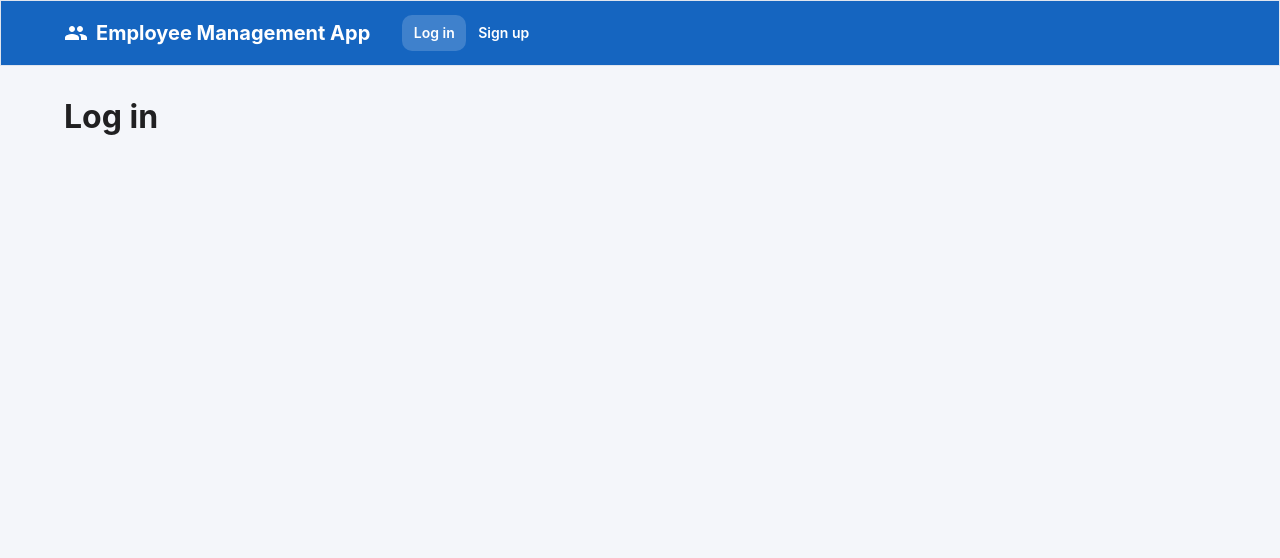
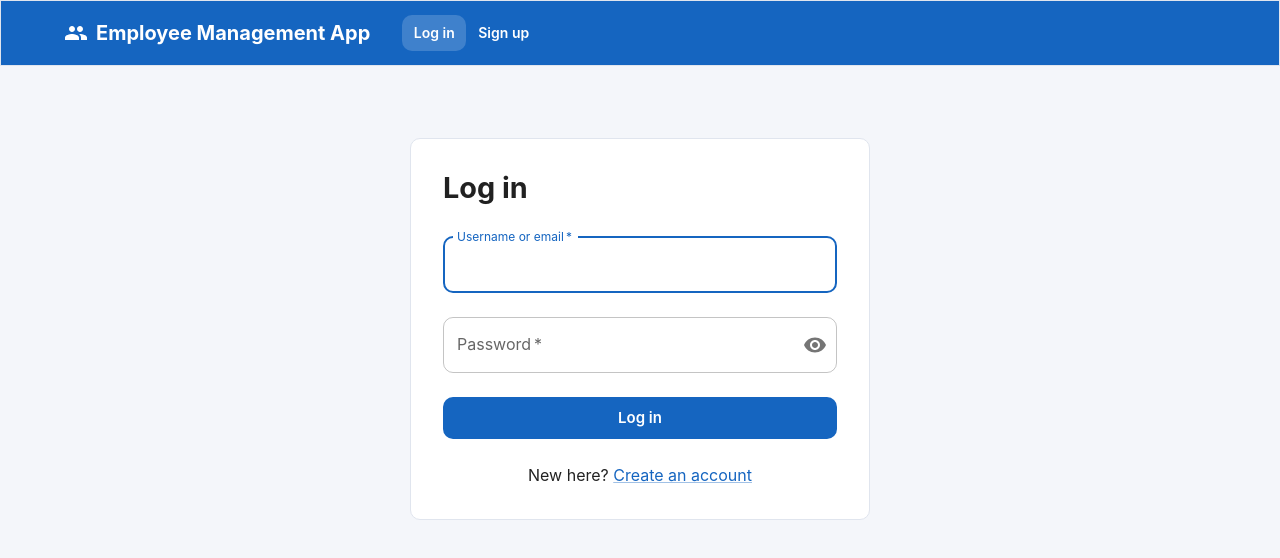
Before and after one commit to TH3DeadEye/101555606_comp3123_assignment2_reactjs, a React (Vite) app in the folder frontend/: page /login in a window 1280 px wide. Shown: the top 558 px of the page. Built offline with nearby package versions, Linux system fonts and the light colour scheme; no server answers.

Commit message:
feat(frontend): add login page with session notices and error handling

```diff
--- a/frontend/src/pages/LoginPage.tsx
+++ b/frontend/src/pages/LoginPage.tsx
@@ -1,11 +1,146 @@
+import Alert from '@mui/material/Alert';
+import Box from '@mui/material/Box';
+import Button from '@mui/material/Button';
+import CircularProgress from '@mui/material/CircularProgress';
+import Link from '@mui/material/Link';
 import Typography from '@mui/material/Typography';
+import { useMutation } from '@tanstack/react-query';
+import { useRef, useState, type SyntheticEvent } from 'react';
+import { Link as RouterLink, useLocation, useNavigate } from 'react-router-dom';
+import type { LoginPayload } from '../api/types';
+import { AuthCard } from '../components/AuthCard';
+import { PasswordField } from '../components/PasswordField';
+import { TextInput } from '../components/TextInput';
+import { useAuth } from '../hooks/useAuth';
+import { useFocusFirstInvalid } from '../hooks/useFocusFirstInvalid';
 import { usePageTitle } from '../hooks/usePageTitle';
+import { toAppError } from '../utils/errors';
+import { buildLoginPayload, validateLoginIdentifier, validateLoginPassword } from '../utils/validation';
+
+type Field = 'identifier' | 'password';
+
+const SESSION_NOTICES = {
+  expired: 'Your session has expired. Please log in again.',
+  invalid: 'Your session is no longer valid. Please log in again.',
+} as const;
 
 export default function LoginPage() {
   usePageTitle('Log in');
+  const auth = useAuth();
+  const navigate = useNavigate();
+  const formRef = useRef<HTMLFormElement>(null);
+
+  // Signup sends the new username along, so the user only has to type a password.
+  const registeredUsername = (useLocation().state as { registeredUsername?: string } | null)?.registeredUsername;
+
+  const [values, setValues] = useState<Record<Field, string>>({ identifier: registeredUsername ?? '', password: '' });
+  const [touched, setTouched] = useState<Partial<Record<Field, boolean>>>({});
+  const [serverErrors, setServerErrors] = useState<Partial<Record<Field, string>>>({});
+  const [formError, setFormError] = useState<string | null>(null);
+  const [attempts, setAttempts] = useState(0);
+  const mutation = useMutation({ mutationFn: (payload: LoginPayload) => auth.login(payload) });
+
+  useFocusFirstInvalid(formRef, attempts);
+
+  const clientErrors: Record<Field, string | null> = {
+    identifier: validateLoginIdentifier(values.identifier),
+    password: validateLoginPassword(values.password),
+  };
+  const errorFor = (field: Field): string | null =>
+    touched[field] || attempts > 0 ? (clientErrors[field] ?? serverErrors[field] ?? null) : null;
+
+  const setField = (field: Field, value: string) => {
+    setValues((current) => ({ ...current, [field]: value }));
+    setServerErrors((current) => ({ ...current, [field]: undefined }));
+    setFormError(null);
+  };
+  const touch = (field: Field) => setTouched((current) => ({ ...current, [field]: true }));
+
+  const handleSubmit = async (event: SyntheticEvent) => {
+    event.preventDefault();
+    setAttempts((count) => count + 1);
+    setFormError(null);
+    if (Object.values(clientErrors).some(Boolean)) return;
+
+    try {
+      await mutation.mutateAsync(buildLoginPayload(values.identifier, values.password));
+      navigate('/employees', { replace: true });
+    } catch (error) {
+      const appError = toAppError(error);
+      const mapped: Partial<Record<Field, string>> = {};
+      const identifierMessage = appError.fieldErrors.username?.[0] ?? appError.fieldErrors.email?.[0];
+      if (identifierMessage) mapped.identifier = identifierMessage;
+      if (appError.fieldErrors.password?.[0]) mapped.password = appError.fieldErrors.password[0];
+      setServerErrors(mapped);
+      // A wrong password is deliberately not pinned to one field: the message
+      // must not reveal whether the username or the password was the problem.
+      setFormError(Object.keys(mapped).length > 0 ? null : appError.message);
+      setAttempts((count) => count + 1);
+    }
+  };
+
   return (
-    <Typography variant="h1" component="h1">
-      Log in
-    </Typography>
+    <AuthCard title="Log in">
+      {registeredUsername && (
+        <Alert severity="success" sx={{ mb: 2 }}>
+          Your account has been created. Log in to get started.
+        </Alert>
+      )}
+      {auth.sessionNotice && (
+        <Alert severity="warning" sx={{ mb: 2 }}>
+          {SESSION_NOTICES[auth.sessionNotice]}
+        </Alert>
+      )}
+
+      <Box component="form" ref={formRef} onSubmit={handleSubmit} noValidate>
+        <TextInput
+          id="login-identifier"
+          label="Username or email"
+          value={values.identifier}
+          onChange={(value) => setField('identifier', value)}
+          onBlur={() => touch('identifier')}
+          error={errorFor('identifier')}
+          autoComplete="username"
+          required
+          autoFocus={!registeredUsername}
+          disabled={mutation.isPending}
+        />
+        <PasswordField
+          id="login-password"
+          label="Password"
+          value={values.password}
+          onChange={(value) => setField('password', value)}
+          onBlur={() => touch('password')}
+          error={errorFor('password')}
+          autoComplete="current-password"
+          disabled={mutation.isPending}
+        />
+
+        {formError && (
+          <Alert severity="error" sx={{ mt: 2 }}>
+            {formError}
+          </Alert>
+        )}
+
+        <Button
+          type="submit"
+          variant="contained"
+          size="large"
+          fullWidth
+          disabled={mutation.isPending}
+          startIcon={mutation.isPending ? <CircularProgress size={18} color="inherit" /> : undefined}
+          sx={{ mt: 2 }}
+        >
+          {mutation.isPending ? 'Logging in…' : 'Log in'}
+        </Button>
+      </Box>
+
+      <Typography sx={{ mt: 3, textAlign: 'center' }}>
+        New here?{' '}
+        <Link component={RouterLink} to="/signup">
+          Create an account
+        </Link>
+      </Typography>
+    </AuthCard>
   );
 }
```
Also changed, not shown: frontend/src/test/render.tsx (+2 -1 lines), 1 other file (tests, documents, lock files or other folders).
